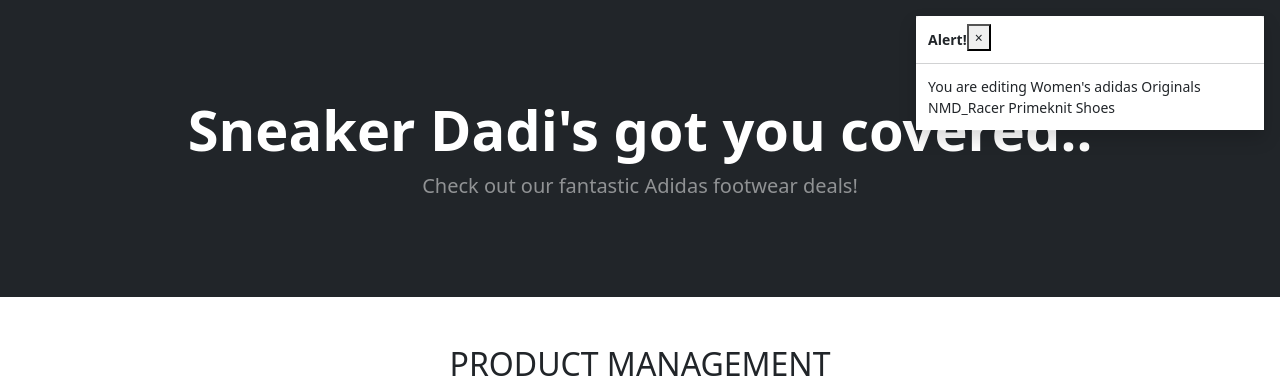
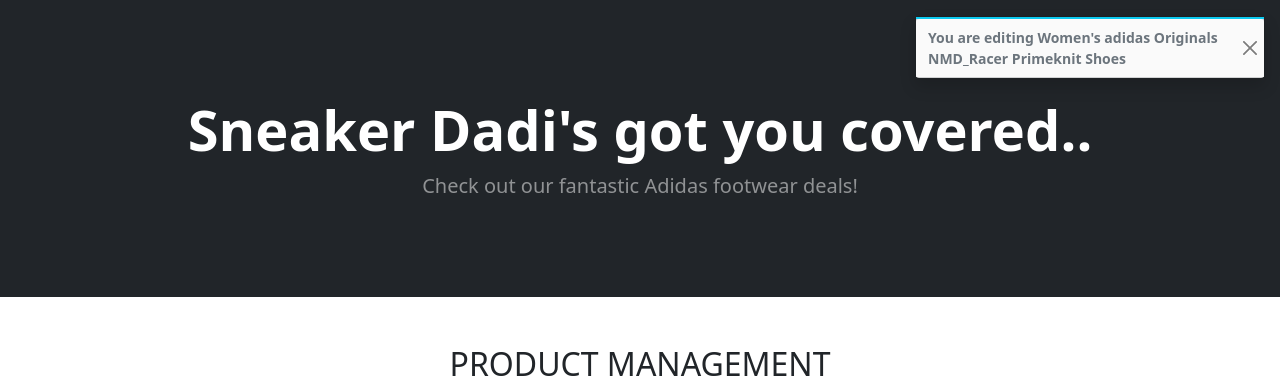
Before and after one commit to thirdelement/sneaker-dadi, a Django app: page /products/edit/1/ in a window 1280 px wide. Shown: the part 56-440 px from the top of the page. Run offline with Django 3.2, Linux system fonts and the light colour scheme; the visitor is signed in with stand-in values (Sample User, id 1); data comes from the database, SQL or seed files in the repository; some libraries are stand-ins or nearby versions.

Commit message:
style: Update toast messages and add toast-capper in base.css.

```diff
--- a/static/css/base.css
+++ b/static/css/base.css
@@ -133,6 +133,10 @@
   overflow-y: auto;
 }
 
+.toast-capper {
+  height: 2px;
+}
+
 /* Change Checkout button color on mouseover */
 /* Credit: https://stackoverflow.com/questions/25923623/change-hover-color-on-a-button-with-bootstrap-customization */
 .btn-dark:hover {
--- a/templates/includes/toasts/toast_info.html
+++ b/templates/includes/toasts/toast_info.html
@@ -1,13 +1,7 @@
-<div class="toast custom-toast rounded-0 border-top-0" data-autohide="false">
-    <div class="arrow-up arrow-info"></div>
+<div class="toast" role="alert" aria-live="assertive" aria-atomic="true">
     <div class="w-100 toast-capper bg-info"></div>
-    <div class="toast-header bg-white text-dark">
-        <strong class="mr-auto">Alert!</strong>
-        <button type="button" class="ml-2 mb-1 close text-dark toast-close" data-bs-dismiss="toast" aria-label="Close">
-            <span aria-hidden="true">&times;</span>
-        </button>
-    </div>
-    <div class="toast-body bg-white">
-        {{ message }}
+    <div class="toast-header">
+        <strong class="me-auto">{{ message }}</strong>
+        <button type="button" class="btn-close toast-close" data-bs-dismiss="toast" aria-label="Close"></button>
     </div>
 </div>
```
Also changed, not shown: templates/includes/toasts/toast_error.html (+4 -10 lines), templates/includes/toasts/toast_warning.html (+4 -10 lines).
